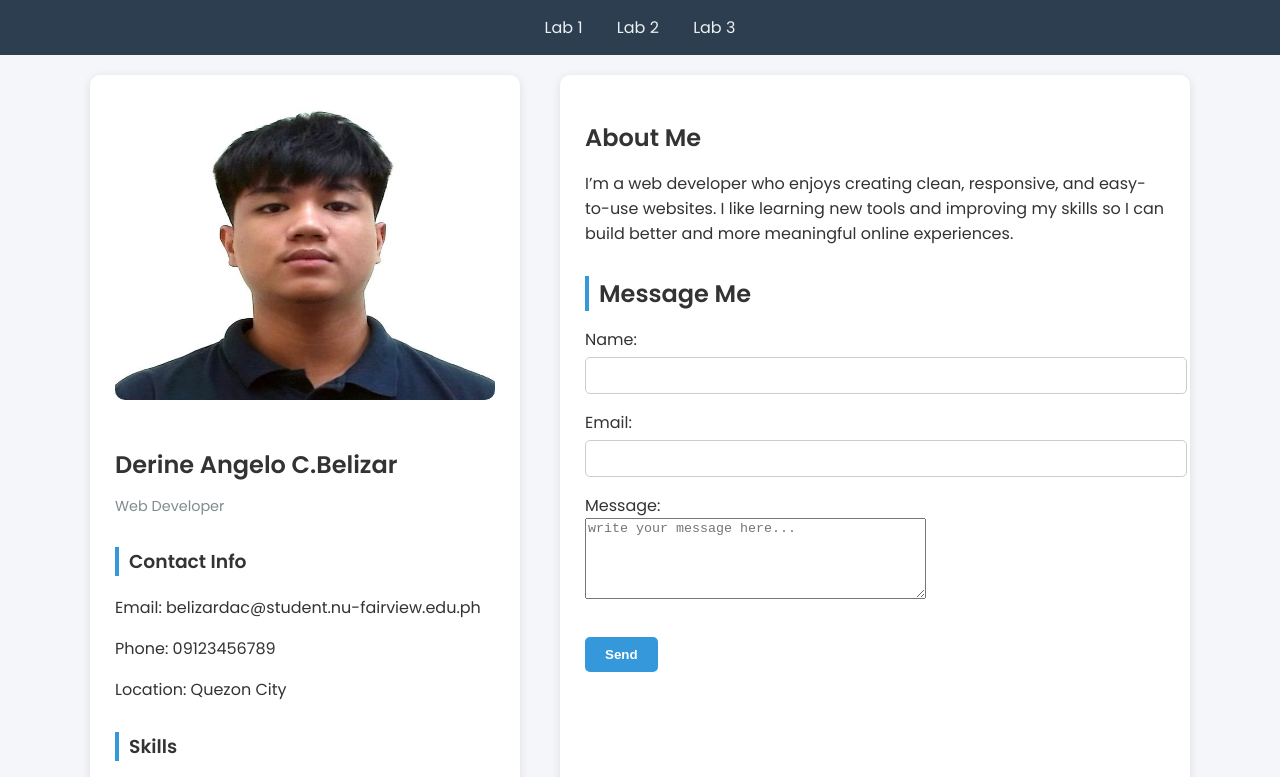
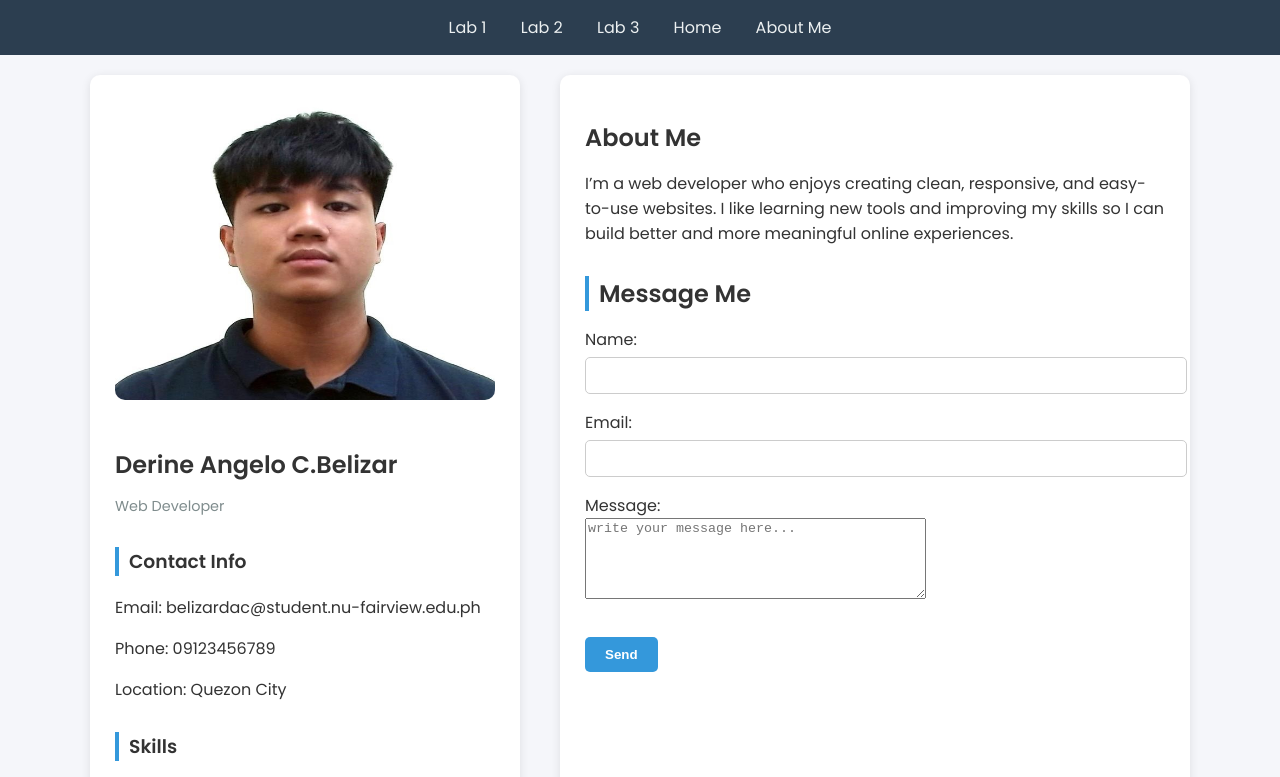
Before and after one commit to derbelizar/MyPortfolio_Belizar, a plain HTML site: page index.html in a window 1280 px wide. Shown: the top 777 px of the page. Drawn offline with Linux system fonts and the light colour scheme.

Commit message:
Update index.html

```diff
--- a/index.html
+++ b/index.html
@@ -121,6 +121,8 @@ footer {
   <a href="index.html">Lab 1</a>
   <a href="belizar_lab2.html">Lab 2</a>
   <a href="belizar_lab3.html">Lab 3</a>
+  <a href="#home">Home</a>
+  <a href="#about">About Me</a>
 </nav>
 
 <!-- Main Content -->
```
